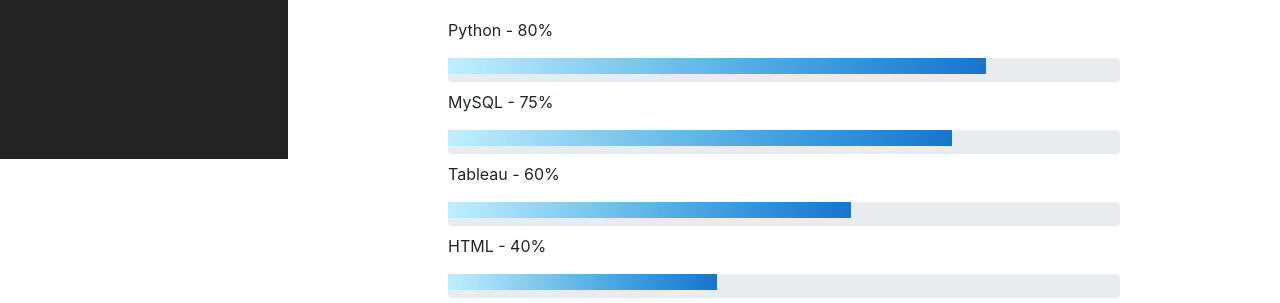
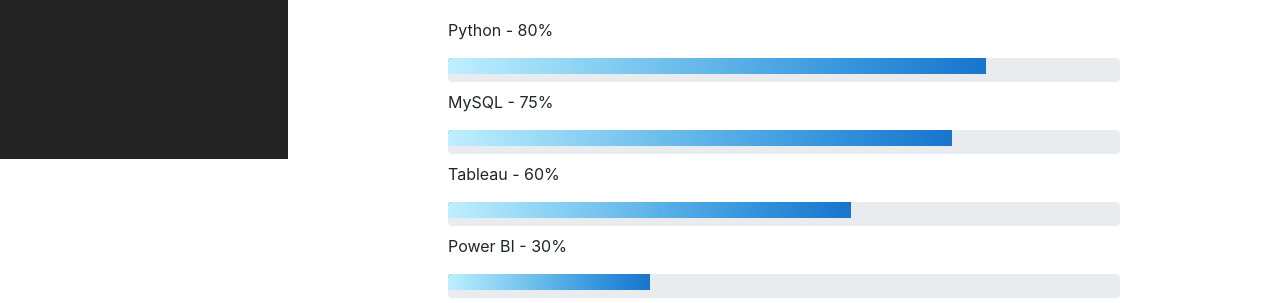
Before and after one commit to hiteshahuja23/hiteshahuja.github.io, a website with bundled scripts: page index.html in a window 1280 px wide. Shown: the part 641-944 px from the top of the page. Built offline with nearby package versions, Linux system fonts and the light colour scheme; a web font is replaced by a local one.

Commit message:
Added PowerBI in skills

```diff
--- a/index.html
+++ b/index.html
@@ -216,6 +216,19 @@
                 style="width: 60%"
               ></div>
             </div>
+
+            <p class="text-left">Power BI - 30%</p>
+            <div class="progress mb-2" style="height: 1.5rem;">
+              <div
+                class="progress-bar"
+                role="progressbar"
+                aria-valuenow="30"
+                aria-valuemin="0"
+                aria-valuemax="100"
+                style="width: 30%"
+              ></div>
+            </div>
+
             <p class="text-left">HTML - 40%</p>
             <div class="progress mb-2" style="height: 1.5rem;">
               <div
```
Also changed, not shown: yesbankstock.html (added, +11 -0 lines).
